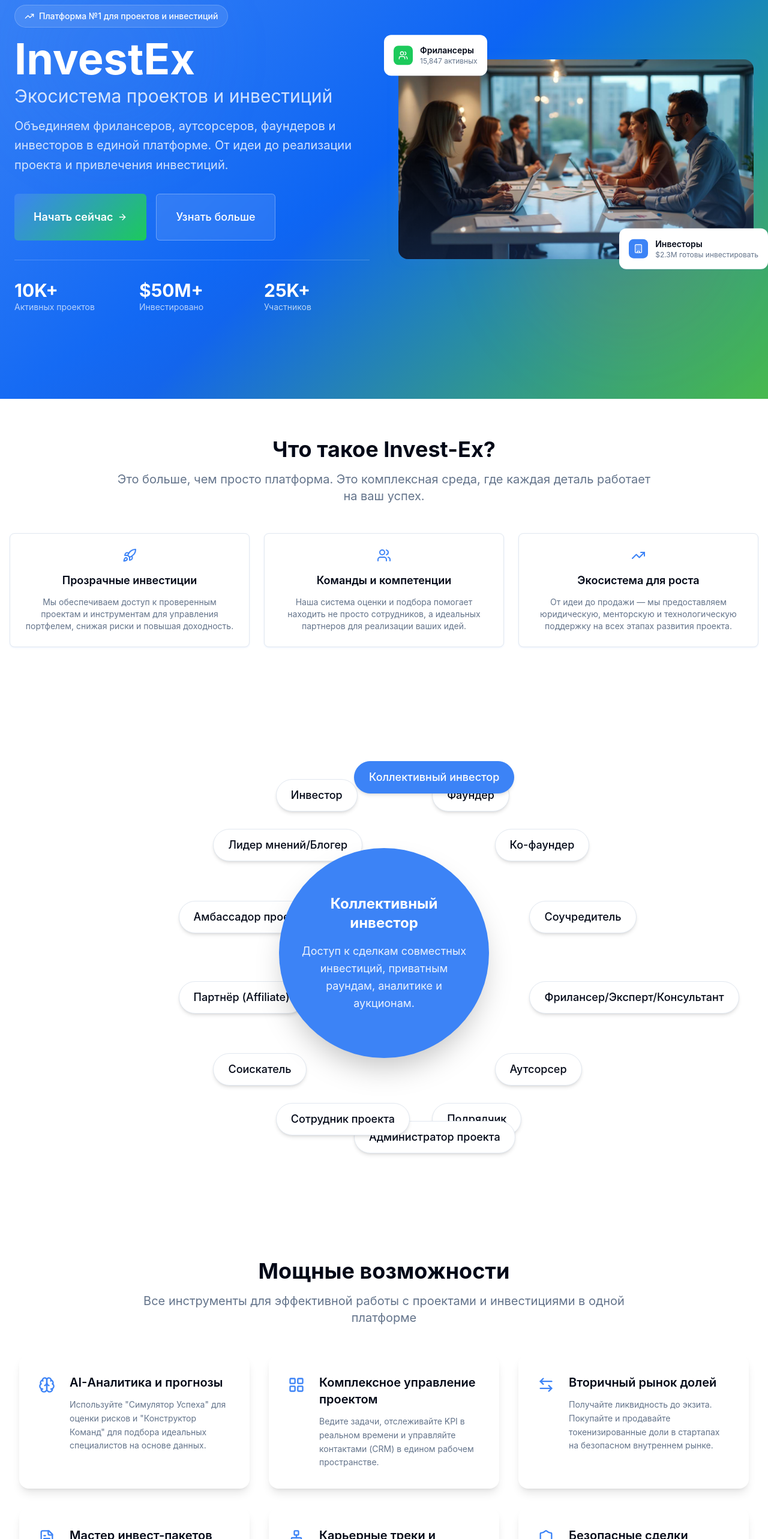
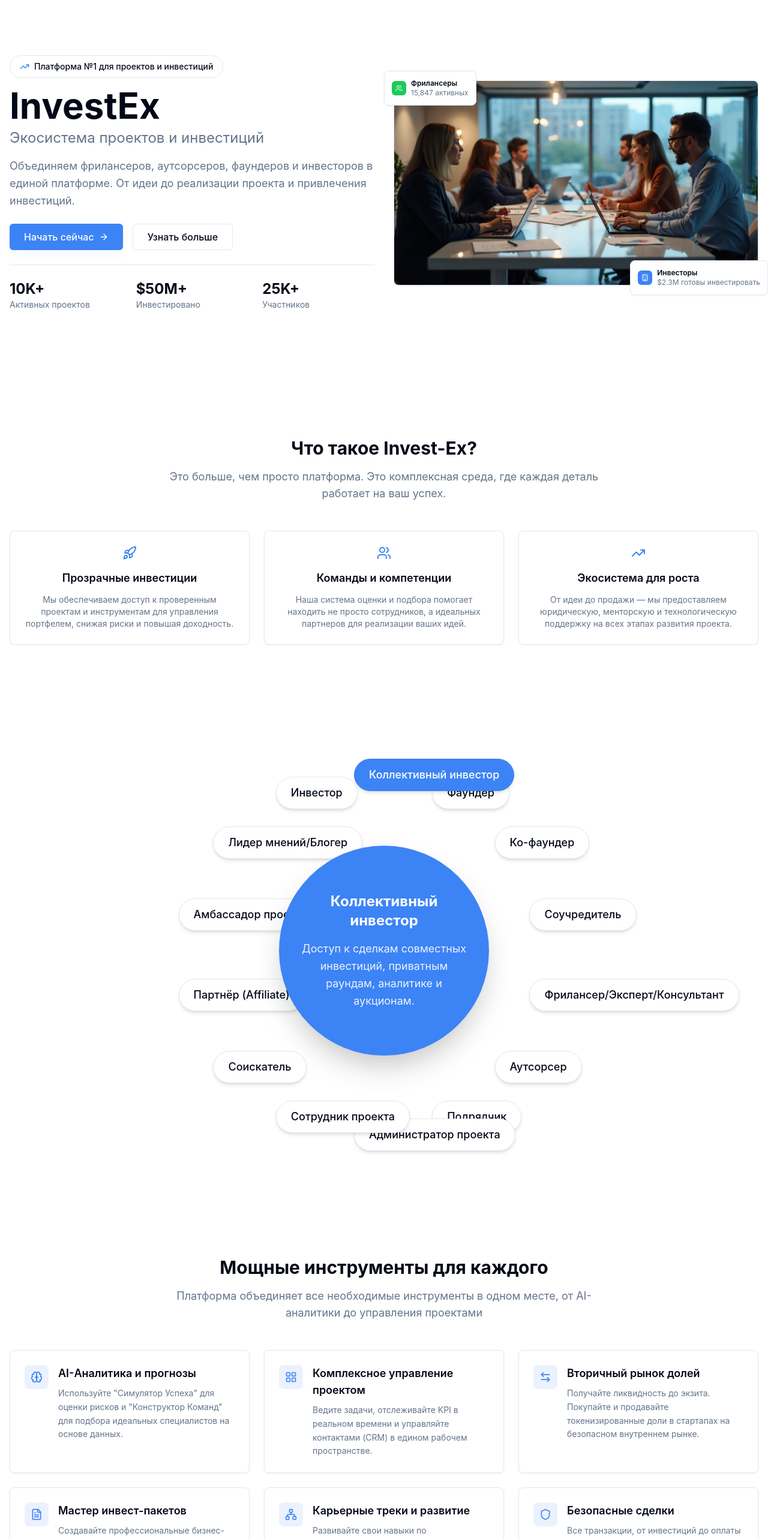
Before and after one commit to tbn01-acc/investex-launchpad, a React (Vite) app: page / in a window 1280 px wide. Shown: the part 200-2766 px from the top of the page at 60% size. Built offline with nearby package versions, Linux system fonts and the light colour scheme.

Commit message:
Fix: Align Main Page Design

```diff
--- a/src/components/AboutUsSection.tsx
+++ b/src/components/AboutUsSection.tsx
@@ -4,8 +4,8 @@ const AboutUsSection = () => {
   return (
     <section className="py-16 bg-background">
       <div className="container mx-auto px-4">
-        <h2 className="text-4xl font-bold text-center mb-4">Что такое Invest-Ex?</h2>
-        <p className="text-xl text-muted-foreground text-center max-w-4xl mx-auto mb-12">
+        <h2 className="text-3xl font-bold text-center text-foreground mb-4">Что такое Invest-Ex?</h2>
+        <p className="text-lg text-muted-foreground text-center max-w-3xl mx-auto mb-12">
           Это больше, чем просто платформа. Это комплексная среда, где каждая деталь работает на ваш успех.
         </p>
 
--- a/src/components/CTASection.tsx
+++ b/src/components/CTASection.tsx
@@ -2,21 +2,23 @@ import { Button } from "@/components/ui/button";
 
 const CTASection = () => {
   return (
-    <section className="py-16">
-      <div className="container mx-auto px-8 text-center">
-        <h2 className="text-4xl font-bold text-primary mb-4">
+    <section className="py-16 bg-background">
+      <div className="container mx-auto px-4 text-center">
+        <div className="bg-card border border-border rounded-lg p-8 shadow-card">
+          <h2 className="text-3xl font-bold text-foreground mb-4">
             Готовы начать свой путь к успеху?
           </h2>
-        <p className="text-xl text-muted-foreground mb-8 max-w-2xl mx-auto">
+          <p className="text-lg text-muted-foreground mb-6 max-w-2xl mx-auto">
             Присоединяйтесь к экосистеме Invest-Ex уже сегодня и откройте новые возможности для роста и развития.
           </p>
-        <div className="flex justify-center gap-4">
-          <Button size="lg" className="px-8 py-3 text-lg">
+          <div className="flex flex-col sm:flex-row justify-center gap-4">
+            <Button size="lg" className="px-6 py-3">
               Зарегистрироваться бесплатно
             </Button>
-          <Button variant="outline" size="lg" className="px-8 py-3 text-lg">
+            <Button variant="outline" size="lg" className="px-6 py-3">
               Узнать больше
             </Button>
+          </div>
         </div>
       </div>
     </section>
--- a/src/components/HeroSection.tsx
+++ b/src/components/HeroSection.tsx
@@ -6,44 +6,39 @@ import collaborationImage from "@/assets/collaboration-realistic.jpg";
 
 const HeroSection = () => {
   return (
-    <section className="relative min-h-screen flex items-center justify-center overflow-hidden bg-gradient-hero">
-      {/* Background Elements */}
-      <div className="absolute inset-0 bg-gradient-to-br from-primary/20 via-transparent to-accent/20" />
-      <div className="absolute top-20 left-10 w-72 h-72 bg-primary/10 rounded-full blur-3xl" />
-      <div className="absolute bottom-20 right-10 w-96 h-96 bg-accent/10 rounded-full blur-3xl" />
-
-      <div className="container mx-auto px-6 relative z-10">
-        <div className="grid lg:grid-cols-2 gap-12 items-center">
+    <section className="relative min-h-screen flex items-center justify-center bg-background pt-20">
+      <div className="container mx-auto px-4 relative z-10">
+        <div className="grid lg:grid-cols-2 gap-8 items-center">
 
           {/* Left Content */}
-          <div className="text-center lg:text-left space-y-8">
+          <div className="text-center lg:text-left space-y-6">
             <div className="space-y-4">
-              <div className="inline-flex items-center gap-2 bg-white/10 backdrop-blur-sm rounded-full px-4 py-2 text-sm font-medium text-white border border-white/20">
-                <TrendingUp className="w-4 h-4" />
+              <div className="inline-flex items-center gap-2 bg-card border border-border rounded-full px-4 py-2 text-sm font-medium text-foreground">
+                <TrendingUp className="w-4 h-4 text-primary" />
                 Платформа №1 для проектов и инвестиций
               </div>
 
-              <h1 className="text-5xl lg:text-7xl font-bold text-white leading-tight">
+              <h1 className="text-4xl lg:text-6xl font-bold text-foreground leading-tight">
                 <span className="block">InvestEx</span>
-                <span className="block text-2xl lg:text-3xl font-normal text-white/80 mt-2">
+                <span className="block text-xl lg:text-2xl font-normal text-muted-foreground mt-2">
                   Экосистема проектов и инвестиций
                 </span>
               </h1>
 
-              <p className="text-xl text-white/80 max-w-2xl leading-relaxed">
+              <p className="text-lg text-muted-foreground max-w-2xl leading-relaxed">
                 Объединяем фрилансеров, аутсорсеров, фаундеров и инвесторов в единой платформе.
                 От идеи до реализации проекта и привлечения инвестиций.
               </p>
             </div>
 
             <div className="flex flex-col sm:flex-row gap-4 justify-center lg:justify-start">
-              <Button variant="hero" size="lg" className="text-lg px-8 py-6 h-auto" asChild>
+              <Button size="lg" className="text-base px-6 py-3" asChild>
                 <Link to="/auth?mode=signup">
                   Начать сейчас
-                  <ArrowRight className="w-5 h-5" />
+                  <ArrowRight className="w-4 h-4" />
                 </Link>
               </Button>
-              <Button variant="outline" size="lg" className="text-lg px-8 py-6 h-auto bg-white/10 backdrop-blur-sm border-white/30 text-white hover:bg-white hover:text-primary" asChild>
+              <Button variant="outline" size="lg" className="text-base px-6 py-3" asChild>
                 <Link to="/about">
                   Узнать больше
                 </Link>
@@ -51,53 +46,52 @@ const HeroSection = () => {
             </div>
 
             {/* Stats */}
-            <div className="grid grid-cols-3 gap-8 pt-8 border-t border-white/20">
+            <div className="grid grid-cols-3 gap-6 pt-6 border-t border-border">
               <div className="text-center lg:text-left">
-                <div className="text-3xl font-bold text-white">10K+</div>
-                <div className="text-sm text-white/70">Активных проектов</div>
+                <div className="text-2xl font-bold text-foreground">10K+</div>
+                <div className="text-sm text-muted-foreground">Активных проектов</div>
               </div>
               <div className="text-center lg:text-left">
-                <div className="text-3xl font-bold text-white">$50M+</div>
-                <div className="text-sm text-white/70">Инвестировано</div>
+                <div className="text-2xl font-bold text-foreground">$50M+</div>
+                <div className="text-sm text-muted-foreground">Инвестировано</div>
               </div>
               <div className="text-center lg:text-left">
-                <div className="text-3xl font-bold text-white">25K+</div>
-                <div className="text-sm text-white/70">Участников</div>
+                <div className="text-2xl font-bold text-foreground">25K+</div>
+                <div className="text-sm text-muted-foreground">Участников</div>
               </div>
             </div>
           </div>
 
           {/* Right Content - Hero Image */}
           <div className="relative">
-            <div className="relative rounded-2xl overflow-hidden shadow-glow">
+            <div className="relative rounded-lg overflow-hidden shadow-card border border-border">
               <img
                 src={collaborationImage}
                 alt="InvestEx Platform - Платформа для бизнес-коллабораций и инвестиций"
                 className="w-full h-auto object-cover"
               />
-              <div className="absolute inset-0 bg-gradient-to-t from-primary/20 via-transparent to-transparent" />
             </div>
 
             {/* Floating Cards */}
-            <div className="absolute -top-6 -left-6 bg-white rounded-xl p-4 shadow-card animate-bounce">
-              <div className="flex items-center gap-3">
-                <div className="w-8 h-8 bg-investment-green rounded-lg flex items-center justify-center">
-                  <Users className="w-4 h-4 text-white" />
+            <div className="absolute -top-4 -left-4 bg-card border border-border rounded-lg p-3 shadow-card">
+              <div className="flex items-center gap-2">
+                <div className="w-6 h-6 bg-secondary rounded-md flex items-center justify-center">
+                  <Users className="w-3 h-3 text-white" />
                 </div>
                 <div>
-                  <div className="text-sm font-semibold text-foreground">Фрилансеры</div>
+                  <div className="text-xs font-semibold text-foreground">Фрилансеры</div>
                   <div className="text-xs text-muted-foreground">15,847 активных</div>
                 </div>
               </div>
             </div>
 
-            <div className="absolute -bottom-6 -right-6 bg-white rounded-xl p-4 shadow-card animate-bounce" style={{animationDelay: '0.5s'}}>
-              <div className="flex items-center gap-3">
-                <div className="w-8 h-8 bg-fintech-blue rounded-lg flex items-center justify-center">
-                  <Building className="w-4 h-4 text-white" />
+            <div className="absolute -bottom-4 -right-4 bg-card border border-border rounded-lg p-3 shadow-card">
+              <div className="flex items-center gap-2">
+                <div className="w-6 h-6 bg-primary rounded-md flex items-center justify-center">
+                  <Building className="w-3 h-3 text-white" />
                 </div>
                 <div>
-                  <div className="text-sm font-semibold text-foreground">Инвесторы</div>
+                  <div className="text-xs font-semibold text-foreground">Инвесторы</div>
                   <div className="text-xs text-muted-foreground">$2.3M готовы инвестировать</div>
                 </div>
               </div>
--- a/src/components/PowerfulFeaturesSection.tsx
+++ b/src/components/PowerfulFeaturesSection.tsx
@@ -48,38 +48,50 @@ const features = [
   },
   {
     icon: UserCheck,
-    title: "Проверенные эксперты",
-    description: "Находите аттестованных специалистов с подтвержденным опытом и рейтингом, основанным на реальных результатах."
+    title: "Верификация и надежность",
+    description: "Система рейтингов, отзывов и документооборота гарантирует высокое качество взаимодействия между участниками."
   },
   {
     icon: BookOpen,
-    title: "База знаний и шаблонов",
-    description: "Получите доступ к юридически выверенным шаблонам (NDA, Term Sheet) и экспертным статьям для всех этапов развития бизнеса."
+    title: "База знаний и менторство",
+    description: "Доступ к курсам, webinar'ам и персональным консультациям от экспертов в инвестициях и управлении проектами."
   }
 ];
 
 const PowerfulFeaturesSection = () => {
   return (
-    <section className="py-16">
-      <div className="container mx-auto px-8">
-        <h2 className="text-4xl font-bold text-center mb-4">Мощные возможности</h2>
-        <p className="text-xl text-muted-foreground text-center max-w-4xl mx-auto mb-12">
-          Все инструменты для эффективной работы с проектами и инвестициями в одной платформе
-        </p>
+    <section className="py-16 bg-background">
+      <div className="container mx-auto px-4">
+        <div className="text-center mb-12">
+          <h2 className="text-3xl font-bold text-foreground mb-4">
+            Мощные инструменты для каждого
+          </h2>
+          <p className="text-lg text-muted-foreground max-w-3xl mx-auto">
+            Платформа объединяет все необходимые инструменты в одном месте,
+            от AI-аналитики до управления проектами
+          </p>
+        </div>
 
-        <div className="grid grid-cols-1 md:grid-cols-2 lg:grid-cols-3 gap-8">
+        <div className="grid md:grid-cols-2 lg:grid-cols-3 gap-6">
           {features.map((feature, index) => {
             const IconComponent = feature.icon;
             return (
-              <div key={index} className="bg-white p-8 rounded-2xl shadow-lg flex gap-6 items-start">
-                <div className="text-3xl text-primary mt-1">
-                  <IconComponent size={28} />
-                </div>
-                <div>
-                  <h3 className="text-xl font-semibold mb-3">{feature.title}</h3>
-                  <p className="text-muted-foreground text-sm leading-relaxed">
-                    {feature.description}
-                  </p>
+              <div
+                key={index}
+                className="bg-card border border-border rounded-lg p-6 shadow-card hover:shadow-elegant transition-all duration-200"
+              >
+                <div className="flex items-start gap-4">
+                  <div className="w-10 h-10 bg-primary/10 rounded-lg flex items-center justify-center flex-shrink-0">
+                    <IconComponent className="w-5 h-5 text-primary" />
+                  </div>
+                  <div>
+                    <h3 className="text-lg font-semibold text-foreground mb-2">
+                      {feature.title}
+                    </h3>
+                    <p className="text-sm text-muted-foreground leading-relaxed">
+                      {feature.description}
+                    </p>
+                  </div>
                 </div>
               </div>
             );
--- a/src/components/RolePathSection.tsx
+++ b/src/components/RolePathSection.tsx
@@ -268,8 +268,8 @@ const RolePathSection = () => {
   };
 
   return (
-    <section className="py-16">
-      <div className="container mx-auto px-8">
+    <section className="py-16 bg-background">
+      <div className="container mx-auto px-4">
         <h2 className="text-4xl font-bold text-center mb-4">Выберите свой путь к успеху</h2>
         <p className="text-xl text-muted-foreground text-center max-w-4xl mx-auto mb-12">
           Invest-Ex создан для каждого, кто стремится к развитию. Выберите, кто вы, и узнайте, как мы можем помочь вам достичь целей.
--- a/src/components/StatsSection.tsx
+++ b/src/components/StatsSection.tsx
@@ -7,14 +7,14 @@ const StatsSection = () => {
   ];
 
   return (
-    <section className="py-16">
-      <div className="container mx-auto px-8">
-        <div className="bg-gradient-to-r from-primary to-secondary rounded-3xl p-12 text-white">
-          <div className="grid grid-cols-2 md:grid-cols-4 gap-8 text-center">
+    <section className="py-16 bg-background">
+      <div className="container mx-auto px-4">
+        <div className="bg-card border border-border rounded-lg p-8 shadow-card">
+          <div className="grid grid-cols-2 md:grid-cols-4 gap-6 text-center">
             {stats.map((stat, index) => (
               <div key={index}>
-                <div className="text-4xl font-bold mb-2">{stat.value}</div>
-                <div className="text-lg opacity-90">{stat.label}</div>
+                <div className="text-3xl font-bold text-foreground mb-2">{stat.value}</div>
+                <div className="text-sm text-muted-foreground">{stat.label}</div>
               </div>
             ))}
           </div>
--- a/src/components/TestimonialsSection.tsx
+++ b/src/components/TestimonialsSection.tsx
@@ -21,19 +21,19 @@ const TestimonialsSection = () => {
   ];
 
   return (
-    <section className="py-16">
-      <div className="container mx-auto px-8">
-        <h2 className="text-4xl font-bold text-center mb-4">Что о нас говорят</h2>
-        <p className="text-xl text-muted-foreground text-center max-w-4xl mx-auto mb-12">
+    <section className="py-16 bg-background">
+      <div className="container mx-auto px-4">
+        <h2 className="text-3xl font-bold text-center text-foreground mb-4">Что о нас говорят</h2>
+        <p className="text-lg text-muted-foreground text-center max-w-3xl mx-auto mb-12">
           Доверие — наша главная ценность. Вот мнения тех, кто уже использует Invest-Ex для своего роста.
         </p>
 
-        <div className="grid grid-cols-1 md:grid-cols-3 gap-8">
+        <div className="grid grid-cols-1 md:grid-cols-3 gap-6">
           {testimonials.map((testimonial, index) => (
-            <div key={index} className="bg-white p-8 rounded-2xl shadow-lg">
-              <div className="relative mb-6">
-                <p className="text-muted-foreground italic text-lg leading-relaxed pl-8 relative">
-                  <span className="absolute left-0 top-0 text-5xl text-primary opacity-50 leading-none">
+            <div key={index} className="bg-card border border-border rounded-lg p-6 shadow-card">
+              <div className="relative mb-4">
+                <p className="text-muted-foreground text-base leading-relaxed pl-6 relative">
+                  <span className="absolute left-0 top-0 text-3xl text-primary opacity-50 leading-none">
                     "
                   </span>
                   {testimonial.text}
@@ -44,7 +44,7 @@ const TestimonialsSection = () => {
                 <img
                   src={testimonial.avatar}
                   alt={testimonial.author}
-                  className="w-12 h-12 rounded-full object-cover mr-4"
+                  className="w-10 h-10 rounded-full object-cover mr-3"
                 />
                 <div>
                   <div className="font-bold">{testimonial.author}</div>
--- a/src/pages/Index.tsx
+++ b/src/pages/Index.tsx
@@ -16,7 +16,7 @@ import Footer from "@/components/Footer";
 
 const Index = () => {
   return (
-    <div className="min-h-screen font-['Inter']">
+    <div className="min-h-screen bg-background">
       <Navigation />
       <HeroSection />
       <AboutUsSection />
```
Lines whose indentation alone changed are shown as unchanged.
